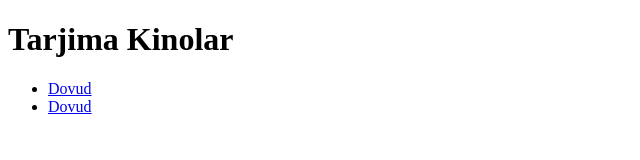
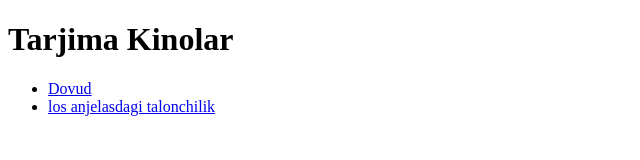
Before and after one commit to abdurashid-code/kino-sayti, a plain HTML site: page index.html in a window 1280 px wide. Shown: the whole page, without its empty margins (0-640 px from the left). Drawn offline with Linux system fonts and the light colour scheme.

Commit message:
kinolar yangilandi

```diff
--- a/index.html
+++ b/index.html
@@ -12,10 +12,11 @@
 
     <ul>
         <li>
-            <a href="#">Dovud</a>
+            <a href="movies/Dovud.html">Dovud</a>
         </li>
         <li>
-            <a href="#">Dovud</a>
+            <a href="movies/los-anjelesdagi-talonchilik.html">los anjelasdagi
+                talonchilik</a>
         </li>
     </ul>
 </body>
```
Also changed, not shown: 1 other file.
